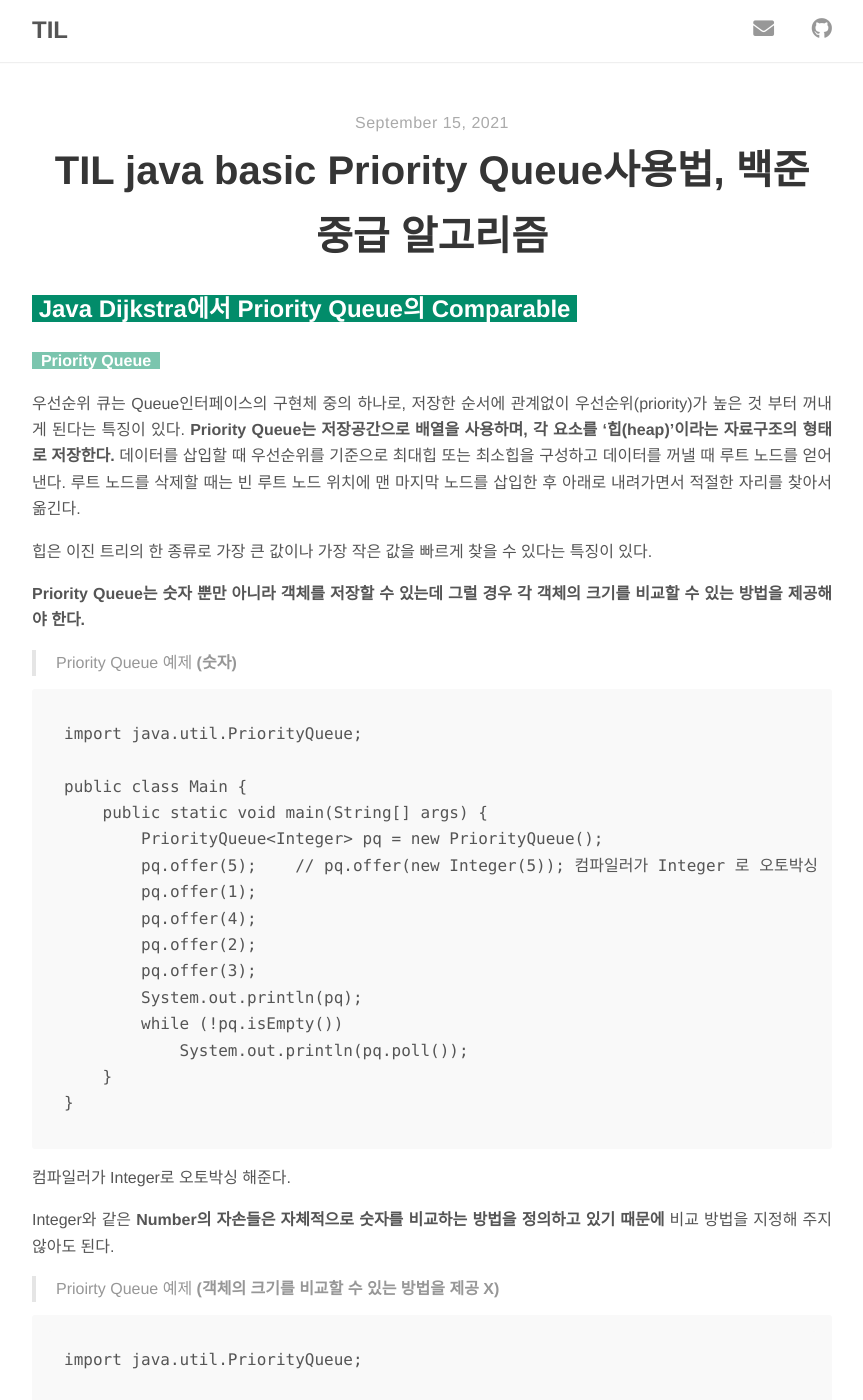
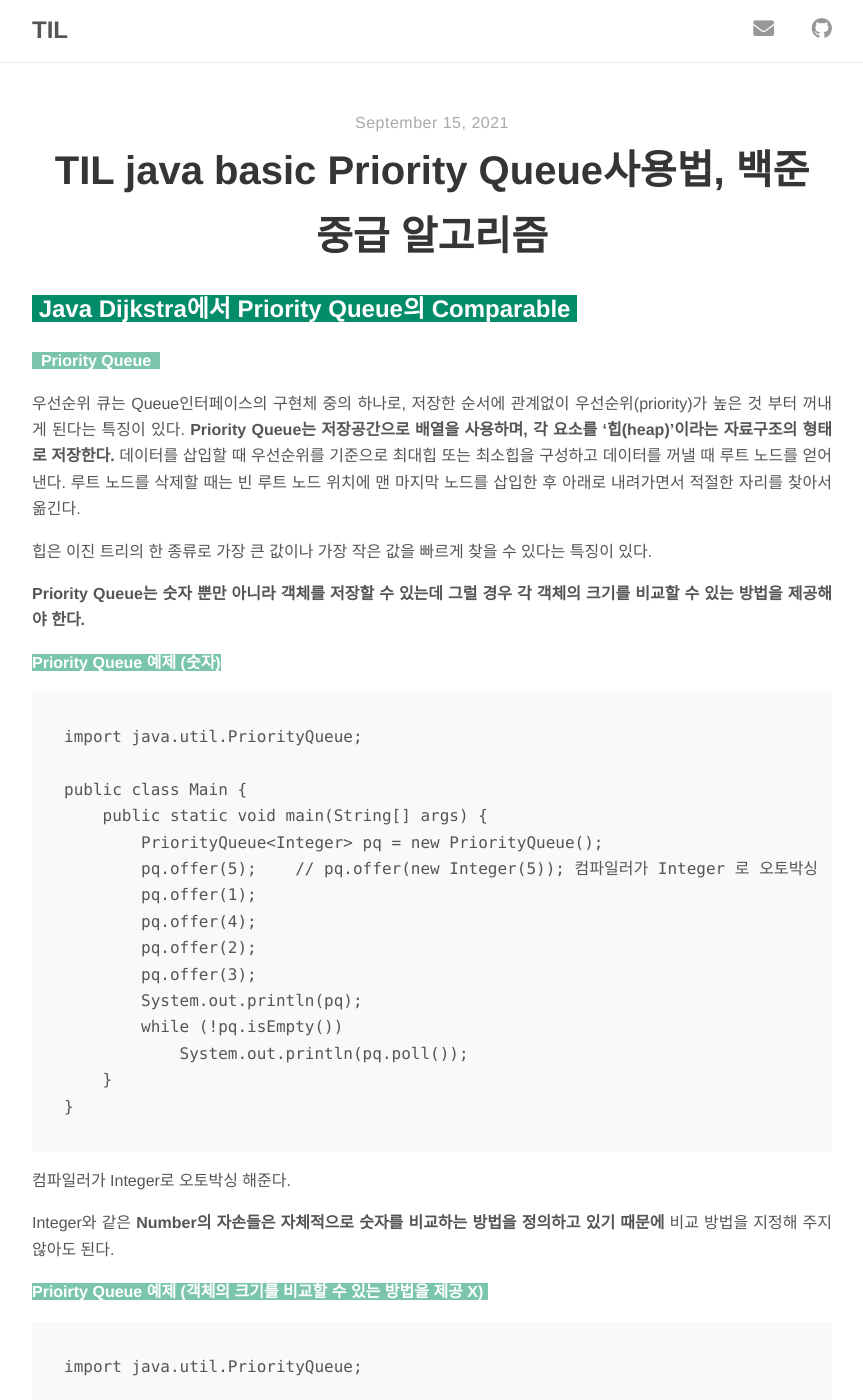
Before and after one commit to hyunwlee-dev/TIL, a Jekyll site: the page built from _posts/2021-09-15-algorithm.md, in a window 1280 px wide and 1400 px high. Shown: the whole window, without its empty margins (208-1071 px from the left). Built offline with Jekyll 4.4.1, drawn with Linux system fonts in a browser that asks for light colours; nearby versions of some CDN libraries; some of the changed text lies outside the part shown.

Commit message:
modified:   2021-09-15-algorithm.md

````diff
--- a/_posts/2021-09-15-algorithm.md
+++ b/_posts/2021-09-15-algorithm.md
@@ -14,7 +14,7 @@ author: "hyunwlee"
 
 <strong>Priority Queue는 숫자 뿐만 아니라 객체를 저장할 수 있는데 그럴 경우 각 객체의 크기를 비교할 수 있는 방법을 제공해야 한다.</strong>
 
-> Priority Queue 예제 <strong>(숫자)</strong>
+<span style="background-color:#7BC5AE; color:white"><strong>  Priority Queue 예제 (숫자)</strong></span>
 
 ```
 import java.util.PriorityQueue;
@@ -40,7 +40,7 @@ Integer와 같은 <strong>Number의 자손들은 자체적으로 숫자를 비
 
 
 
-> Prioirty Queue 예제 <strong>(객체의 크기를 비교할 수 있는 방법을 제공 X)</strong>
+<span style="background-color:#7BC5AE; color:white"><strong> Prioirty Queue 예제 (객체의 크기를 비교할 수 있는 방법을 제공 X) </strong></span>
 
 ```
 import java.util.PriorityQueue;
@@ -126,7 +126,7 @@ private static <T> void siftUpComparable(int k, T x, Object[] es) {
 
 
 
-> Prioirty Queue 예제 <strong>(객체의 크기를 비교할 수 있는 방법을 제공 O)</strong>
+<span style="background-color:#7BC5AE; color:white"><strong> Prioirty Queue 예제 (객체의 크기를 비교할 수 있는 방법을 제공 O) </strong></span>
 
 ```
 import java.util.PriorityQueue;
````
